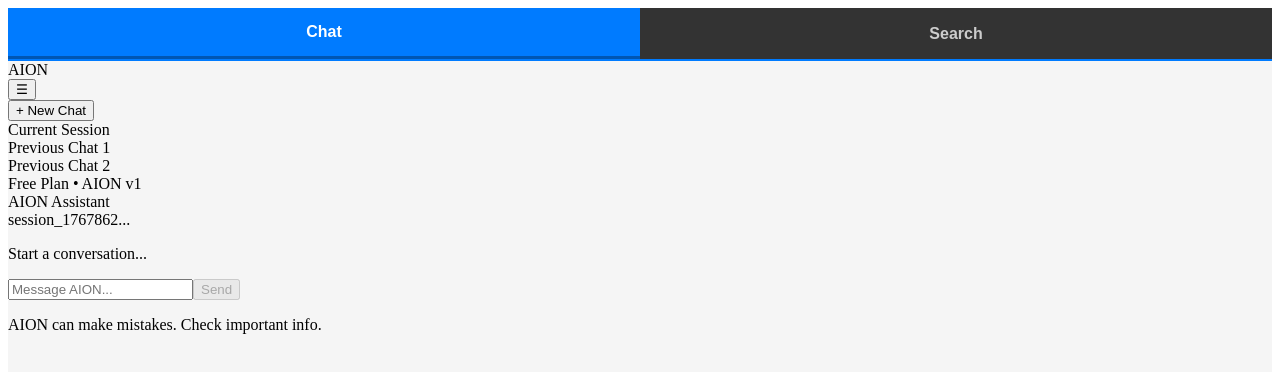
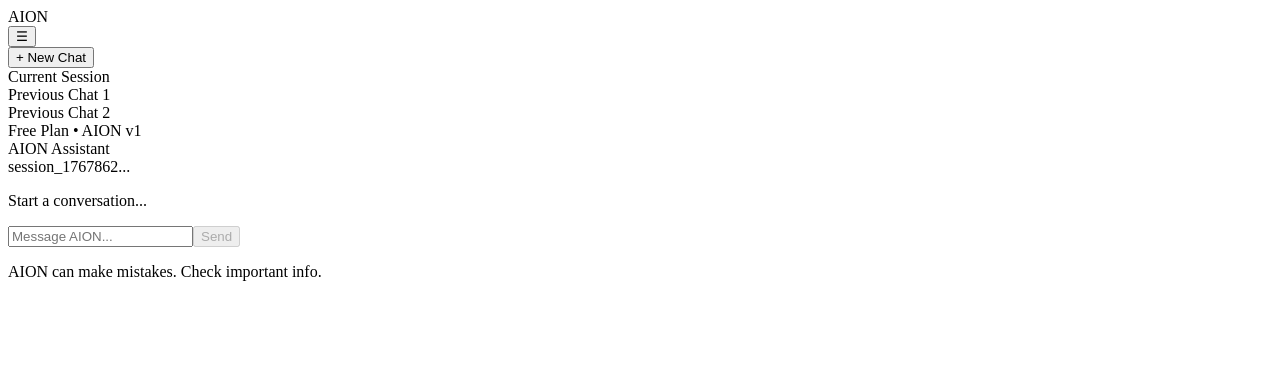
Before and after one commit to rajeevrajora77-lab/AION-v1, a React (Vite) app in the folder frontend/: page / in a window 1280 px wide. Shown: the top 372 px of the page. Built offline with nearby package versions, Linux system fonts and the light colour scheme; the HTML template or start-up script is replaced by a standard one.

Commit message:
refactor: Simplify App.jsx to render Chat directly
- Removed tab navigation system
- Chat component now has integrated sidebar
- Simplified app structure for better UX
- Search functionality to be added within sidebar later

```diff
--- a/frontend/src/App.jsx
+++ b/frontend/src/App.jsx
@@ -1,73 +1,10 @@
-import { useState } from 'react';
 import Chat from './components/Chat';
 import Search from './components/Search';
 
 function App() {
-  const [activeTab, setActiveTab] = useState('chat');
-
-  return (
-    <div style={styles.app}>
-      <div style={styles.tabs}>
-        <button
-          onClick={() => setActiveTab('chat')}
-          style={{
-            ...styles.tabButton,
-            ...(activeTab === 'chat' ? styles.tabButtonActive : {}),
-          }}
-        >
-          Chat
-        </button>
-        <button
-          onClick={() => setActiveTab('search')}
-          style={{
-            ...styles.tabButton,
-            ...(activeTab === 'search' ? styles.tabButtonActive : {}),
-          }}
-        >
-          Search
-        </button>
-      </div>
-
-      <div style={styles.content}>
-        {activeTab === 'chat' && <Chat />}
-        {activeTab === 'search' && <Search />}
-      </div>
-    </div>
-  );
+  // For now, just render Chat component with integrated sidebar
+  // Search functionality can be added later as a tab within the sidebar
+  return <Chat />;
 }
 
-const styles = {
-  app: {
-    display: 'flex',
-    flexDirection: 'column',
-    height: '100vh',
-    backgroundColor: '#f5f5f5',
-  },
-  tabs: {
-    display: 'flex',
-    backgroundColor: '#333',
-    borderBottom: '2px solid #007bff',
-  },
-  tabButton: {
-    flex: 1,
-    padding: '15px',
-    backgroundColor: '#333',
-    color: '#ccc',
-    border: 'none',
-    cursor: 'pointer',
-    fontSize: '16px',
-    fontWeight: 'bold',
-    transition: 'all 0.3s ease',
-  },
-  tabButtonActive: {
-    backgroundColor: '#007bff',
-    color: 'white',
-    borderBottom: '3px solid #0056b3',
-  },
-  content: {
-    flex: 1,
-    overflow: 'hidden',
-  },
-};
-
 export default App;
```
